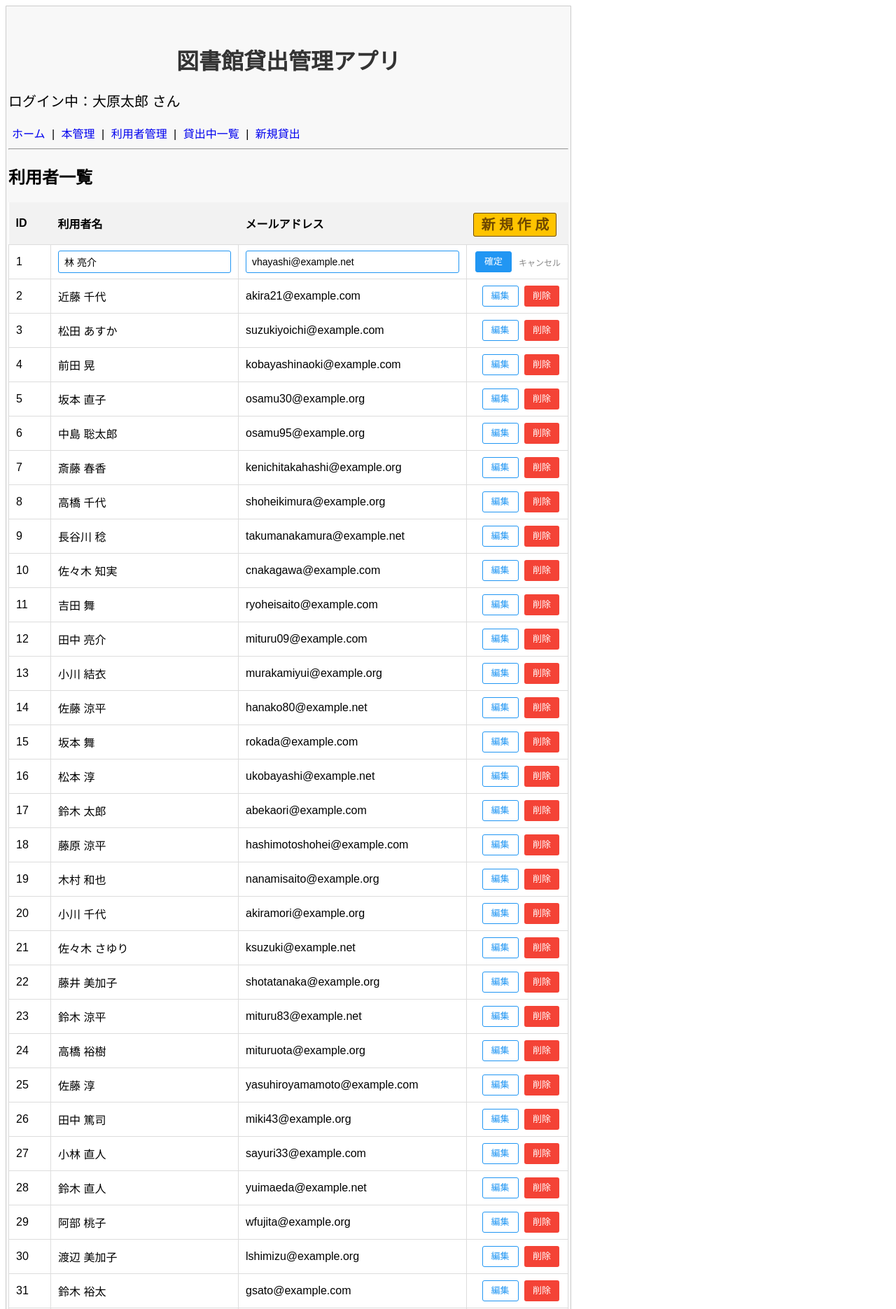
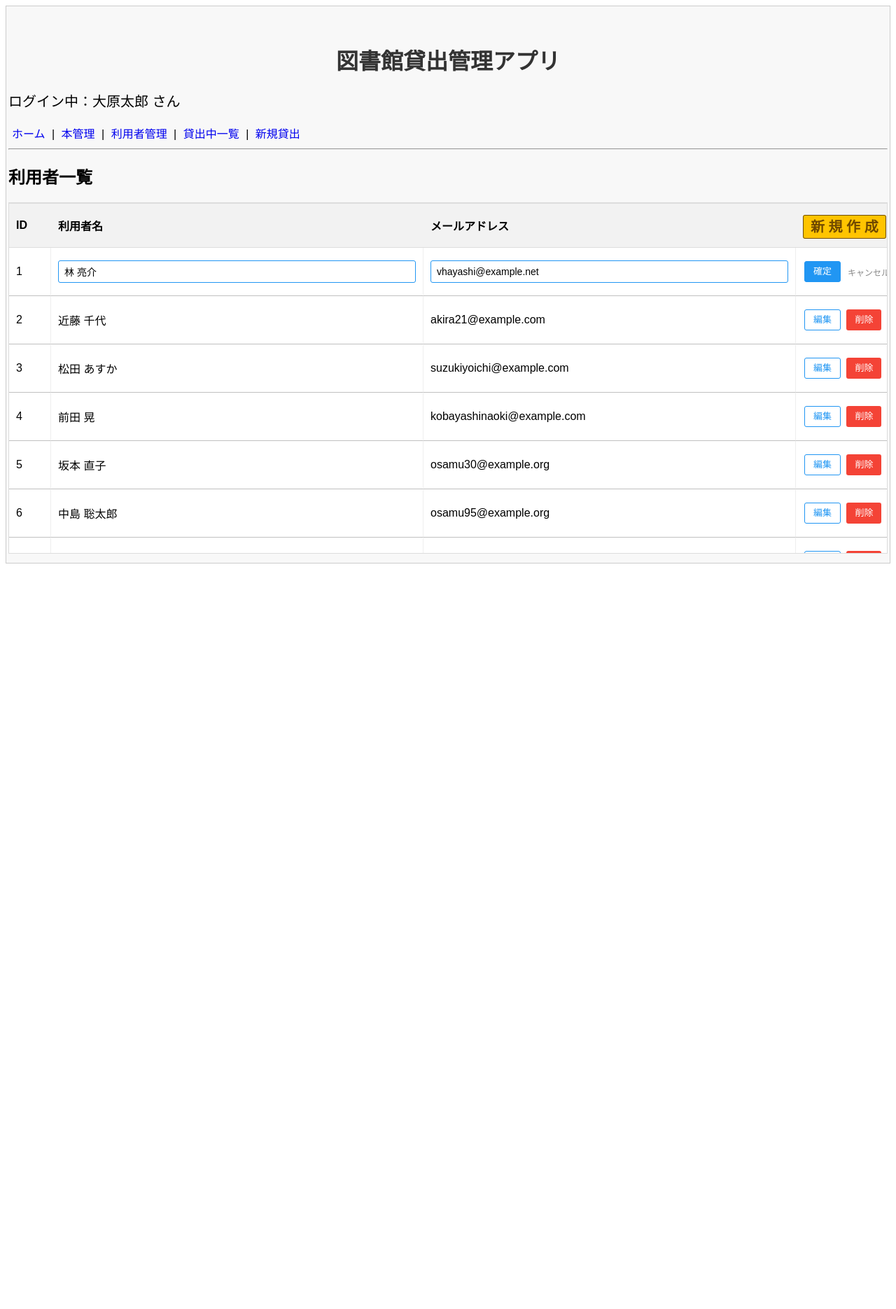
Before and after one commit to Namiki-Takahashi/library-app, a Flask app: page /users/?edit_id=1 in a window 1280 px wide. Shown: the top 1870 px of the page at 70% size. After the commit the page ends 805 px from the top, so only its background shows below. Run offline with Flask 3, Linux system fonts and the light colour scheme.

Commit message:
scroll OK

```diff
--- a/static/style.css
+++ b/static/style.css
@@ -3,7 +3,7 @@
     /* 背景色を#f8f8f8 (薄いグレー) */
     background-color: #f8f8f8;
     /* 最大幅を800pxに制限 */
-    max-width: 800px;
+    max-width: 2000px;
     /* 上下左右に20pxのパディング (内側の余白) を設定 */
     padding: 3px;
     /* フォントファミリー (文字の種類) をArialとsans-serifに設定 */
@@ -105,19 +105,50 @@ p {
     margin-top: 10px;
 }
 
+.table-wrapper {
+    max-height: 500px;
+    overflow-y: auto;
+    border: 1px solid #ddd;
+    margin-top: 10px;
+    padding: 0;
+}
+
 .user-table {
     width: 100%;
-  /*  table-layout: fixed; */
-    border-collapse: collapse;
-    margin-top: 20px;
-    background-color: white;
+    border-collapse: separate;
+    border-spacing: 0;
+    table-layout: fixed;
+}
+
+.user-table thead th {
+    position: sticky;
+    top: 0;
+    z-index: 10;
+    background-color: #f2f2f2;
+    font-weight: bold;
+    text-align: left;
+    padding: 12px 10px;
+    box-shadow: inset 0 -1px 0 #ddd,
+                inset 0 1px 0 #ddd;
+}
+
+.user-table th:first-child,
+.user-table td:first-child {
+    border-left: none;
 }
 
 .user-table td {
-    border: 1px solid #ddd;
-    padding: 0 10px;
+    padding: 10px;
+    background-color: #fff;
+    border-bottom: 1px solid #c0c0c0;
+    border-right: 1px solid #eee;
     height: 48px;
     vertical-align: middle;
+}
+
+.user-table th:last-child,
+.user-table td:last-child {
+    border-right: none;
 }
 
 .user-table th {
--- a/templates/users/list.html
+++ b/templates/users/list.html
@@ -5,19 +5,23 @@
 {% block content %}
     <h2>利用者一覧</h2>
 
+    <div class="table-wrapper">
         <table class="user-table">
             <colgroup>
-            <col style="width: 60px;">     <!-- 50px -->
-            <col class="col-name">   <!-- 30% -->
-            <col class="col-name">   <!-- アドレス -->
-            <col style="width: 130px;"> <!-- 操作 180px -->
+                <col style="width: 60px;">
+                <col class="col-name">
+                <col class="col-name">
+                <col style="width: 130px;">
             </colgroup>
             <thead>
                 <tr>
                     <th>ID</th>
                     <th>利用者名</th>
                     <th>メールアドレス</th>
-                <th class="actions"><a href="{{ url_for('users.new_user') }}" class="shinki-button">新 規 作 成</a></th>
+                    <!-- 新規作成ボタンはヘッダーの中に配置 -->
+                    <th class="actions">
+                        <a href="{{ url_for('users.new_user') }}" class="shinki-button">新 規 作 成</a>
+                    </th>
                 </tr>
             </thead>
             <tbody>
@@ -59,4 +63,5 @@
                 {% endfor %}
             </tbody>
         </table>
+    </div>
 {% endblock %}
```
Also changed, not shown: seed.py (added, +45 -0 lines), templates/books/list.html (+6 -5 lines), data.sqlite. Lines whose indentation alone changed are shown as unchanged.
